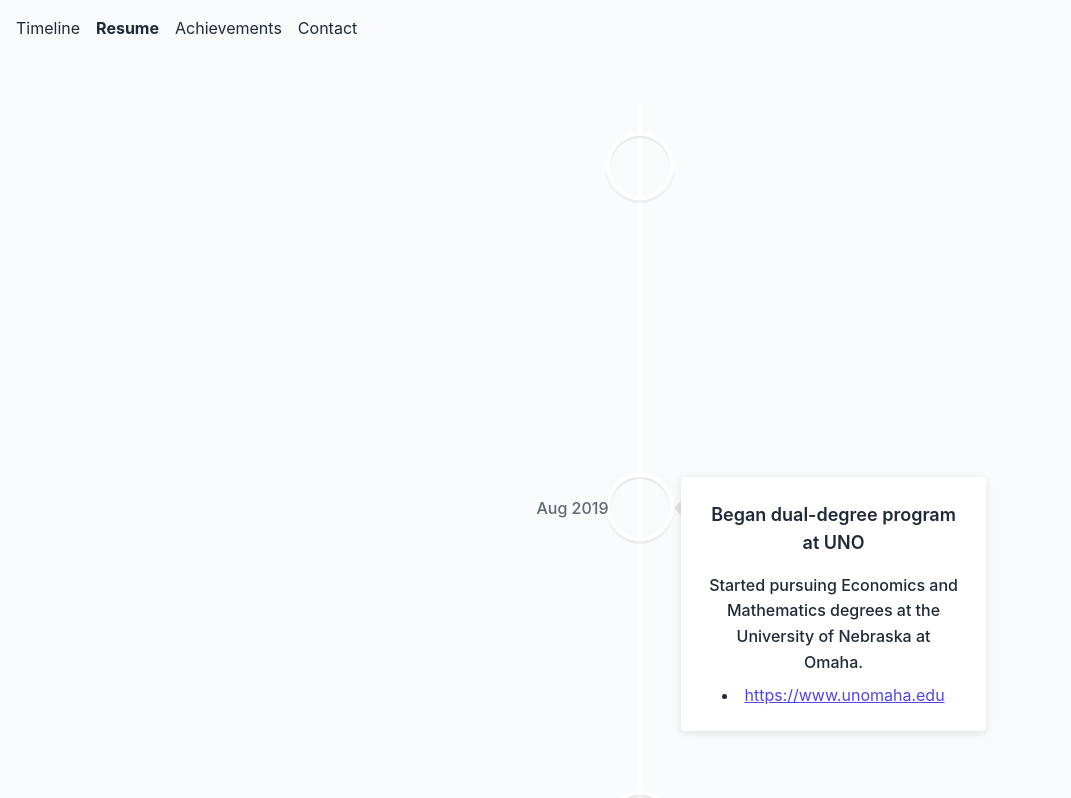
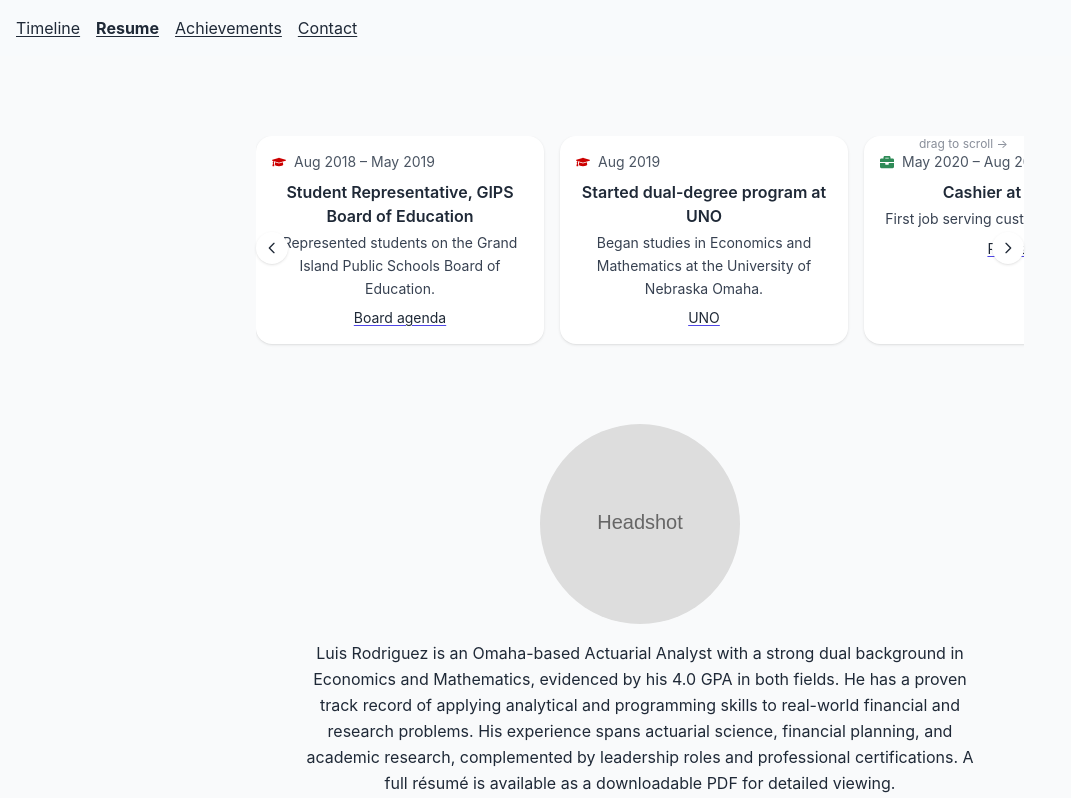
Before and after one commit to luisitinrodriguez2001-cloud/Luisitin, a Next.js app in the folder luis-site/: page / in a window 1280 px wide. Shown: the top 798 px of the page, without its empty margins (0-1071 px from the left). Built offline with nearby package versions, Linux system fonts and the light colour scheme.

Commit message:
feat: add horizontal timeline

```diff
--- a/luis-site/data/timeline.json
+++ b/luis-site/data/timeline.json
@@ -3,81 +3,98 @@
     "date": "Aug 2018 – May 2019",
     "startDate": "2018-08-01",
     "title": "Student Representative, GIPS Board of Education",
-    "description": "Represented students on the Grand Island Public Schools Board of Education.",
+    "category": "Education",
+    "snippet": "Represented students on the Grand Island Public Schools Board of Education.",
     "links": [
-      "https://meeting.assemblemeetings.com/Public/Agenda/63?meeting=39306"
-    ]
+      { "label": "Board agenda", "url": "https://meeting.assemblemeetings.com/Public/Agenda/63?meeting=39306" }
+    ],
+    "color": "#cc0000"
   },
   {
     "date": "Aug 2019",
     "startDate": "2019-08-01",
-    "title": "Began dual-degree program at UNO",
-    "description": "Started pursuing Economics and Mathematics degrees at the University of Nebraska at Omaha.",
+    "title": "Started dual-degree program at UNO",
+    "category": "Education",
+    "snippet": "Began studies in Economics and Mathematics at the University of Nebraska Omaha.",
     "links": [
-      "https://www.unomaha.edu"
-    ]
+      { "label": "UNO", "url": "https://www.unomaha.edu" }
+    ],
+    "color": "#cc0000"
   },
   {
-    "date": "Aug 2020 – May 2022",
-    "startDate": "2020-08-01",
-    "title": "Club Leadership",
-    "description": "Held leadership roles in student clubs at UNO."
+    "date": "May 2020 – Aug 2020",
+    "startDate": "2020-05-01",
+    "title": "Cashier at Runza",
+    "category": "Work",
+    "snippet": "First job serving customers at Runza.",
+    "links": [
+      { "label": "Runza", "url": "https://www.runza.com" }
+    ],
+    "color": "#2e8b57"
   },
   {
     "date": "Aug 2022 – May 2023",
     "startDate": "2022-08-01",
-    "title": "Honors Thesis Research",
-    "description": "Used IBM CPLEX to model an integer programming approach for selecting an optimal wedding venue that minimizes guest travel distance.",
+    "title": "Honors thesis research",
+    "category": "Education",
+    "snippet": "Used IBM CPLEX to model wedding venue selection that minimizes guest travel.",
     "links": [
-      "https://digitalcommons.unomaha.edu/cgi/viewcontent.cgi?article=1202&context=university_honors_program"
-    ]
+      { "label": "UNO Honors Thesis (PDF)", "url": "https://digitalcommons.unomaha.edu/cgi/viewcontent.cgi?article=1202&context=university_honors_program" }
+    ],
+    "color": "#cc0000"
   },
   {
     "date": "May 2023",
     "startDate": "2023-05-01",
     "title": "Married Madison",
-    "description": "Married high school sweetheart Madison."
+    "category": "Personal",
+    "snippet": "Married my high-school sweetheart.",
+    "color": "#e11d48"
   },
   {
     "date": "Jul 2023",
     "startDate": "2023-07-01",
-    "title": "Passed FINRA Series 7 & 63 Exams",
-    "description": "Earned FINRA Series 7 and 63 licenses."
+    "title": "Passed FINRA Series 7 & 63",
+    "category": "Awards",
+    "snippet": "Earned FINRA Series 7 and 63 licenses.",
+    "color": "#1d4ed8"
   },
   {
-    "date": "Feb 2024",
+    "date": "Feb 2024 – Present",
     "startDate": "2024-02-01",
-    "title": "Joined Telos Actuarial",
-    "description": "Started as an actuarial analyst at Telos Actuarial.",
+    "title": "Actuarial analyst at Telos",
+    "category": "Work",
+    "snippet": "Supporting pension and risk projects with VBA, SQL and Excel.",
     "links": [
-      "https://www.telosactuarial.com/about"
-    ]
+      { "label": "Telos Actuarial", "url": "https://www.telosactuarial.com/about" }
+    ],
+    "color": "#0d9488"
   },
   {
     "date": "Apr – Oct 2024",
     "startDate": "2024-04-01",
-    "title": "Completed Actuarial Exams FM, P, SRM, and PA",
-    "description": "Passed exams FM, P, SRM, and PA between April and October 2024."
+    "title": "Passed actuarial exams FM, P, SRM & PA",
+    "category": "Awards",
+    "snippet": "Completed four preliminary actuarial exams.",
+    "color": "#1d4ed8"
   },
   {
     "date": "Sep 26 2024",
     "startDate": "2024-09-26",
-    "title": "Harvest Gala Speaker",
-    "description": "Delivered a speech at the GIPS Foundation Harvest fundraising gala.",
+    "title": "Harvest Gala speaker",
+    "category": "Personal",
+    "snippet": "Spoke at the GIPS Foundation Harvest fundraising gala.",
     "links": [
-      "https://my.onecause.com/event/organizations/sf-0013c00001zv03cAAA/events/vevt%3A58ff120c-6989-4bd7-95ab-d2430df558d0/home/story"
-    ]
+      { "label": "Event site", "url": "https://my.onecause.com/event/organizations/sf-0013c00001zv03cAAA/events/vevt%3A58ff120c-6989-4bd7-95ab-d2430df558d0/home/story" }
+    ],
+    "color": "#e11d48"
   },
   {
     "date": "May – Jun 2025",
     "startDate": "2025-05-01",
     "title": "Super Secret Special Project",
-    "description": "Details coming soon; stay tuned."
-  },
-  {
-    "date": "Aug 2025",
-    "startDate": "2025-08-01",
-    "title": "Present Day",
-    "description": "Continuing to pursue personal and professional growth."
+    "category": "Work",
+    "snippet": "Stay tuned for details.",
+    "color": "#6b7280"
   }
 ]
--- a/luis-site/package.json
+++ b/luis-site/package.json
@@ -11,7 +11,8 @@
   "dependencies": {
     "next": "15.4.6",
     "react": "18.2.0",
-    "react-dom": "18.2.0"
+    "react-dom": "18.2.0",
+    "react-icons": "^4.11.0"
   },
   "devDependencies": {
     "@eslint/eslintrc": "^3",
--- a/luis-site/src/components/Card.tsx
+++ b/luis-site/src/components/Card.tsx
@@ -13,7 +13,7 @@ export default function Card({ imageSrc, icon, title, summary, detail }: CardPro
   const [open, setOpen] = useState(false);
 
   return (
-    <div className="bg-white rounded shadow-md p-6 transition-shadow hover:shadow-lg">
+    <div className="bg-white rounded-2xl shadow-md p-6 transition-shadow hover:shadow-lg">
       <div className="flex items-center mb-2">
         {imageSrc ? (
           // eslint-disable-next-line @next/next/no-img-element
--- a/luis-site/src/components/Timeline.tsx
+++ b/luis-site/src/components/Timeline.tsx
@@ -1,49 +1,137 @@
-import { VerticalTimeline, VerticalTimelineElement } from 'react-vertical-timeline-component';
-import 'react-vertical-timeline-component/style.min.css';
-import events from '../../data/timeline.json';
+import { useRef, useState } from "react";
+import events from "../../data/timeline.json";
+import {
+  FaGraduationCap,
+  FaBriefcase,
+  FaTrophy,
+  FaHeart,
+} from "react-icons/fa";
+
+type Link = {
+  label: string;
+  url: string;
+};
 
 type TimelineEvent = {
   date: string;
   startDate: string;
   title: string;
-  description: string;
-  links?: string[];
+  category: "Education" | "Work" | "Awards" | "Personal";
+  snippet: string;
+  links?: Link[];
+  color?: string;
+};
+
+const icons = {
+  Education: FaGraduationCap,
+  Work: FaBriefcase,
+  Awards: FaTrophy,
+  Personal: FaHeart,
 };
 
 export default function Timeline() {
   const data = (events as TimelineEvent[]).sort(
     (a, b) => new Date(a.startDate).getTime() - new Date(b.startDate).getTime()
   );
+  const containerRef = useRef<HTMLDivElement>(null);
+  const [hint, setHint] = useState(true);
+
+  const scrollBy = (dir: number) => {
+    containerRef.current?.scrollBy({ left: dir * 280, behavior: "smooth" });
+  };
+
+  const handleKey = (e: React.KeyboardEvent<HTMLDivElement>) => {
+    if (e.key === "ArrowRight") scrollBy(1);
+    if (e.key === "ArrowLeft") scrollBy(-1);
+    if (hint) setHint(false);
+  };
+
+  const handleInteract = () => setHint(false);
 
   return (
-    <VerticalTimeline>
-      {data.map((ev) => (
-        <VerticalTimelineElement
+    <div className="relative my-8">
+      <div
+        ref={containerRef}
+        className="flex overflow-x-auto gap-4 pb-4 snap-x snap-mandatory"
+        role="listbox"
+        tabIndex={0}
+        onKeyDown={handleKey}
+        onWheel={handleInteract}
+        onTouchStart={handleInteract}
+        aria-label="Timeline"
+      >
+        {data.map((ev) => {
+          const Icon = icons[ev.category];
+          return (
+            <div
               key={ev.title}
-          date={ev.date}
-          contentStyle={{ boxShadow: '0 2px 8px rgba(0,0,0,0.1)' }}
-          contentArrowStyle={{ borderRight: '7px solid rgba(0,0,0,0.1)' }}
+              role="option"
+              aria-selected="false"
+              className="snap-start shrink-0 w-72 bg-white rounded-2xl shadow p-4 focus:outline-none focus:ring-2 focus:ring-primary"
             >
-          <h3 className="text-lg font-semibold">{ev.title}</h3>
-          <p className="text-sm leading-relaxed">{ev.description}</p>
+              <div className="flex items-center mb-2 text-sm text-gray-600">
+                <Icon className="mr-2" style={{ color: ev.color }} aria-hidden="true" />
+                {ev.date}
+              </div>
+              <h3 className="text-base font-semibold">{ev.title}</h3>
+              <p className="text-sm mt-1 text-gray-700 leading-relaxed">{ev.snippet}</p>
               {ev.links && (
-            <ul className="list-disc list-inside mt-2">
-              {ev.links.map((link) => (
-                <li key={link}>
+                <ul className="mt-2 text-sm space-y-1">
+                  {ev.links.map((l) => (
+                    <li key={l.url}>
                       <a
-                    href={link}
+                        href={l.url}
                         target="_blank"
                         rel="noopener noreferrer"
-                    className="text-primary underline"
+                        className="underline underline-offset-2 decoration-primary hover:decoration-2"
                       >
-                    {link}
+                        {l.label}
                       </a>
                     </li>
                   ))}
                 </ul>
               )}
-        </VerticalTimelineElement>
-      ))}
-    </VerticalTimeline>
+            </div>
+          );
+        })}
+      </div>
+      {hint && (
+        <div className="absolute right-4 top-0 text-xs text-gray-500 animate-pulse select-none">
+          drag to scroll →
+        </div>
+      )}
+      <button
+        type="button"
+        aria-label="Previous"
+        onClick={() => scrollBy(-1)}
+        className="hidden sm:flex absolute left-0 top-1/2 -translate-y-1/2 p-2 bg-white rounded-full shadow"
+      >
+        <svg
+          className="h-4 w-4"
+          viewBox="0 0 24 24"
+          fill="none"
+          stroke="currentColor"
+          strokeWidth="2"
+        >
+          <path strokeLinecap="round" strokeLinejoin="round" d="M15 19l-7-7 7-7" />
+        </svg>
+      </button>
+      <button
+        type="button"
+        aria-label="Next"
+        onClick={() => scrollBy(1)}
+        className="hidden sm:flex absolute right-0 top-1/2 -translate-y-1/2 p-2 bg-white rounded-full shadow"
+      >
+        <svg
+          className="h-4 w-4"
+          viewBox="0 0 24 24"
+          fill="none"
+          stroke="currentColor"
+          strokeWidth="2"
+        >
+          <path strokeLinecap="round" strokeLinejoin="round" d="M9 5l7 7-7 7" />
+        </svg>
+      </button>
+    </div>
   );
 }
--- a/luis-site/src/pages/index.tsx
+++ b/luis-site/src/pages/index.tsx
@@ -1,5 +1,6 @@
 import Navbar from "@/components/Navbar";
 import ResumeSummary from "@/sections/ResumeSummary";
+import Timeline from "@/components/Timeline";
 import Education from "@/sections/Education";
 import Research from "@/sections/Research";
 import Experience from "@/sections/Experience";
@@ -14,6 +15,7 @@ export default function Home() {
       <Navbar />
       {/* Hero banner would appear here */}
       <ResumeSummary />
+      <Timeline />
       <Education />
       <Research />
       <Experience />
--- a/luis-site/src/styles/globals.css
+++ b/luis-site/src/styles/globals.css
@@ -7,9 +7,14 @@ html {
 }
 
 body {
-  background-color: #f9fafb;
-  background-image:
-    linear-gradient(rgba(0, 0, 0, 0.05) 1px, transparent 1px),
-    linear-gradient(90deg, rgba(0, 0, 0, 0.05) 1px, transparent 1px);
-  background-size: 40px 40px;
+  background: linear-gradient(180deg, #f7f8fa, #ffffff);
 }
+
+a {
+  text-decoration: underline;
+  text-underline-offset: 2px;
+}
+
+a:hover {
+  text-decoration-thickness: 2px;
+}
```
Also changed, not shown: 1 other file (tests, documents, lock files or other folders). Lines whose indentation alone changed are shown as unchanged.
